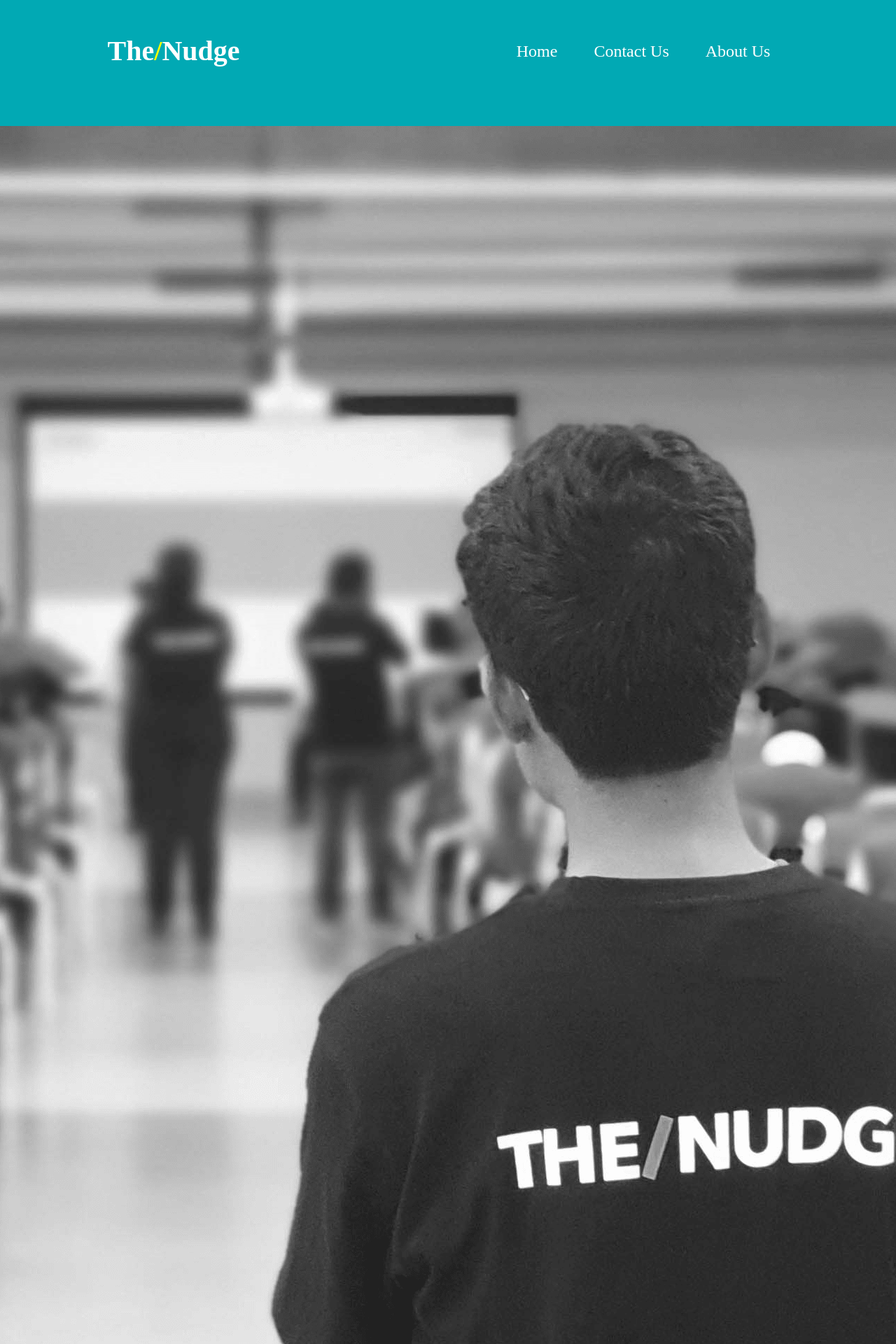
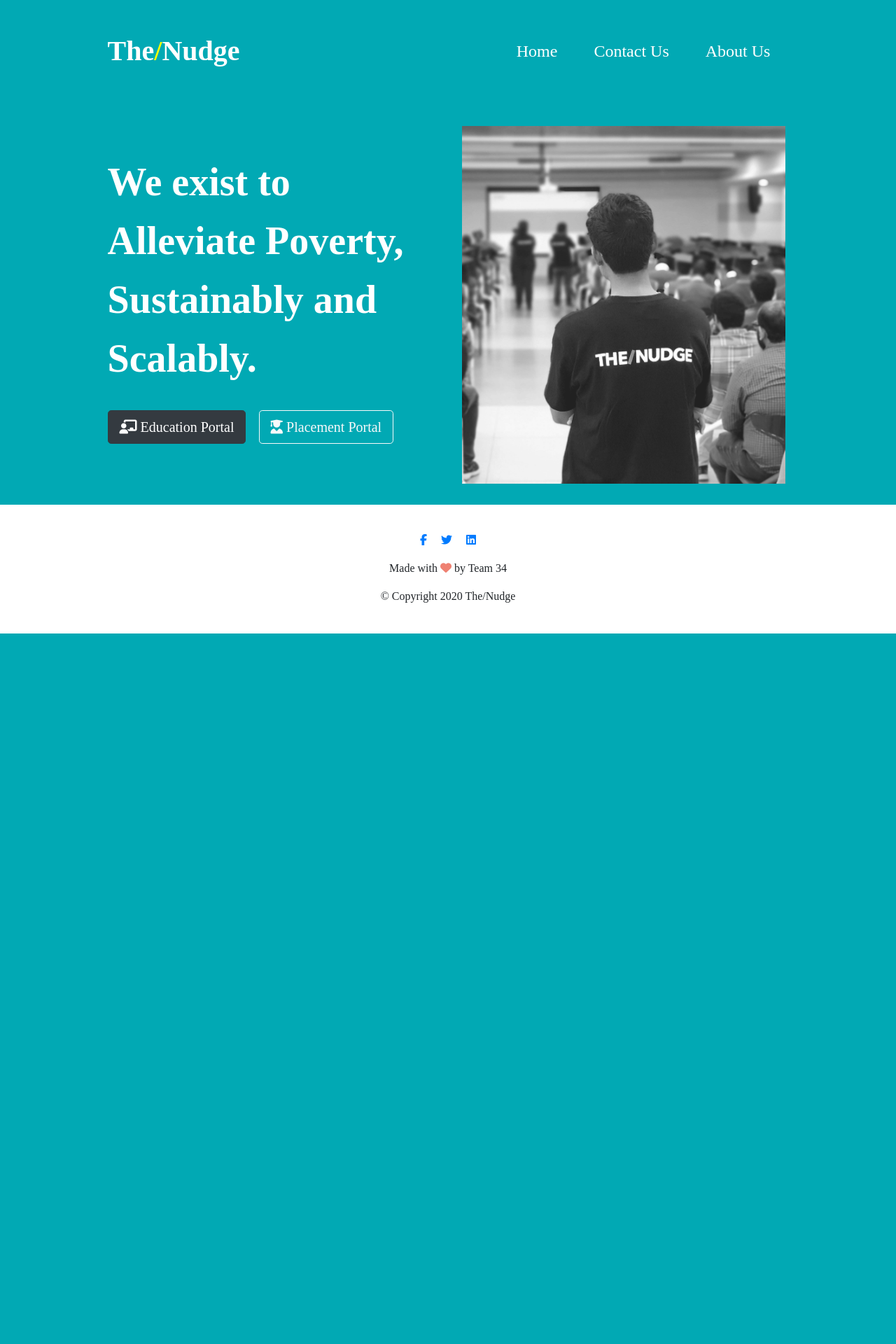
Before and after one commit to CFGIndia20/team-34, a Flask app: page / in a window 1280 px wide; the page is wider, and only the part inside the window is pictured. Shown: the top 1920 px of that part at 70% size. After the commit the page ends 905 px from the top of that part, so only its background shows below. Run offline with Flask 2, Linux system fonts and the light colour scheme; some libraries are stand-ins or nearby versions.

Commit message:
Index html

```diff
--- a/static/css/index.css
+++ b/static/css/index.css
@@ -120,7 +120,8 @@ h1, h2, h3, h4, h5, h6 {
 }
 
 .title-img{
-    height: 100%;
+    max-width: 99%;
+    max-height: 99%;
 }
 
 @media (max-width: 1028px){
```
